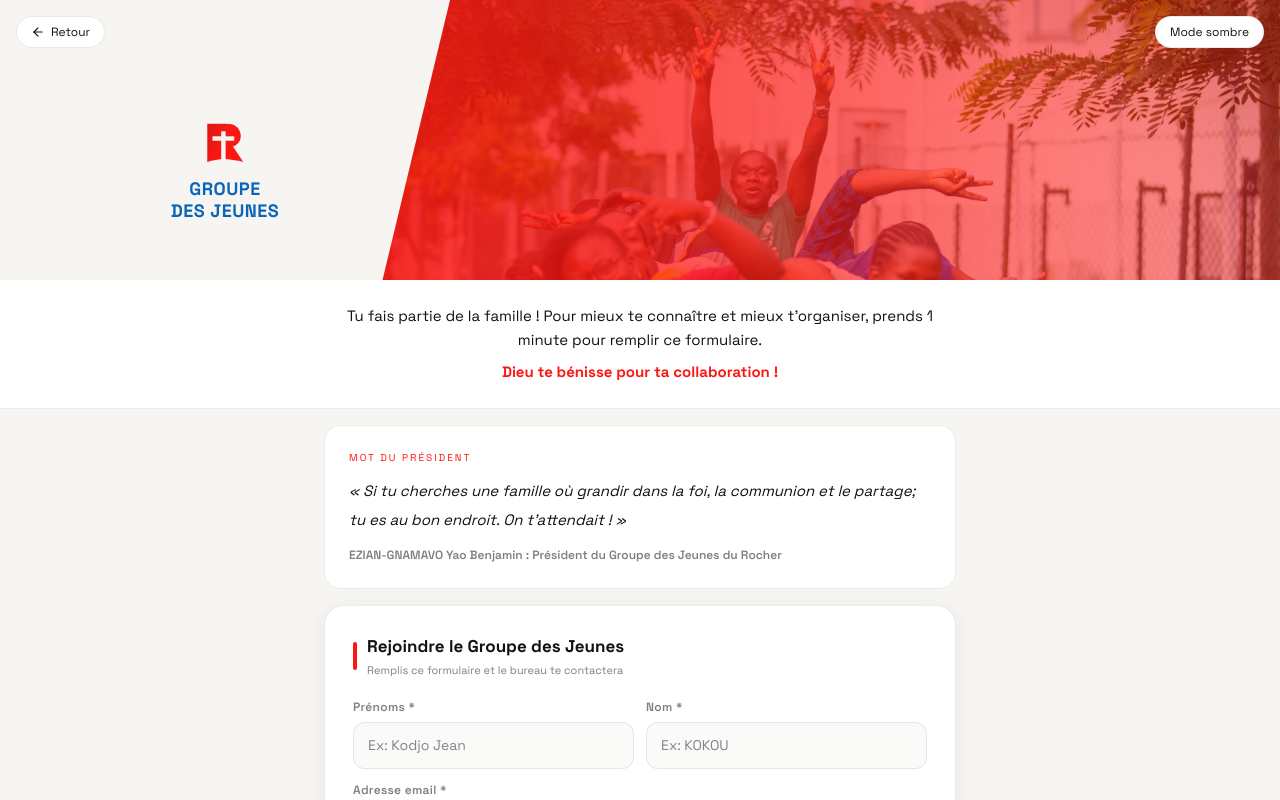
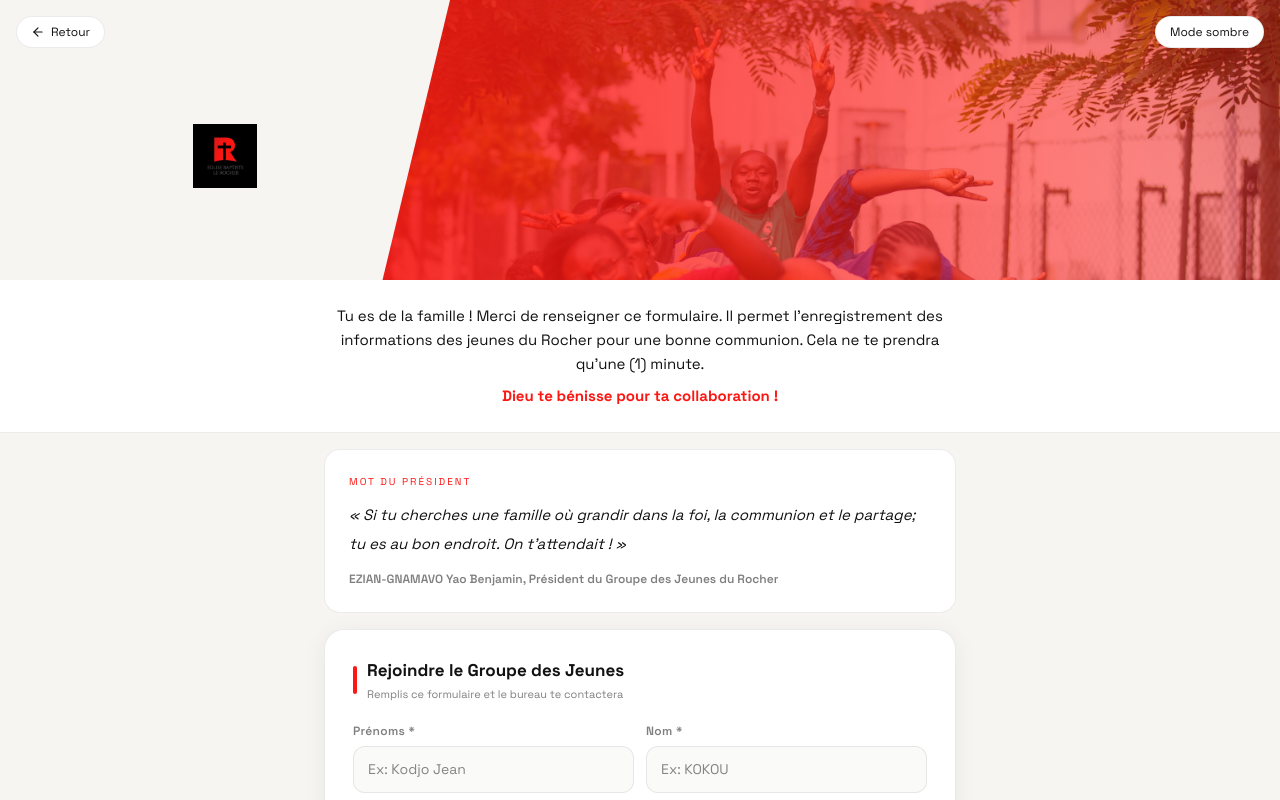
Before and after one commit to Ada-style/JBR_Lome, a React (Vite) app: page /nouveau in a window 1280 px wide. Shown: the top 800 px of the page. Built offline with nearby package versions, Linux system fonts and the light colour scheme; no server answers.

Commit message:
Replace logo and update text in Nouveau component
Updated text content and replaced logo image.

```diff
--- a/src/pages/Nouveau.jsx
+++ b/src/pages/Nouveau.jsx
@@ -259,10 +259,7 @@ export default function Nouveau() {
         `}</style>
         <div className="nouveau-hero-split">
           <div className="nouveau-hero-left">
-            <img src="/logo.png" alt="Logo" loading="lazy" className="nouveau-hero-logo" style={{ width: '64px', height: '64px', objectFit: 'contain', marginBottom: '12px' }} />
-            <div className="nouveau-hero-title" style={{ color: '#0965BA', fontSize: '18px', fontWeight: '800', letterSpacing: '0.5px', textTransform: 'uppercase', textAlign: 'center', lineHeight: '1.2' }}>
-              GROUPE<br />DES JEUNES
-            </div>
+            <img src="/icon-192.png" alt="Logo" loading="lazy" className="nouveau-hero-logo" style={{ width: '64px', height: '64px', objectFit: 'contain', marginBottom: '12px' }} />
           </div>
           <div className="nouveau-hero-right">
             <img src="/detente1.jpg" alt="" loading="lazy" className="nouveau-hero-img" />
@@ -273,7 +270,8 @@ export default function Nouveau() {
 
         <div style={{ maxWidth: '680px', margin: '0 auto', padding: '24px', textAlign: 'center' }}>
           <p style={{ color: theme.text, fontSize: '15px', lineHeight: '1.6', margin: 0, fontFamily: 'Space Grotesk' }}>
-            Tu fais partie de la famille ! Pour mieux te connaître et mieux t'organiser, prends 1 minute pour remplir ce formulaire.
+            Tu es de la famille ! Merci de renseigner ce formulaire. Il permet l'enregistrement des informations des jeunes du Rocher pour une bonne  communion.
+            Cela ne te prendra qu'une (1) minute.
             <span style={{ color: '#FC1713', fontWeight: '700', display: 'block', marginTop: '8px' }}>Dieu te bénisse pour ta collaboration !</span>
           </p>
         </div>
@@ -299,7 +297,7 @@ export default function Nouveau() {
               <p style={{ color: theme.text, fontSize: '15px', lineHeight: '1.9', fontStyle: 'italic', marginBottom: '12px', fontFamily: 'Space Grotesk' }}>
                 « Si tu cherches une famille où grandir dans la foi, la communion et le partage; tu es au bon endroit. On t'attendait ! »
               </p>
-              <div style={{ color: theme.muted, fontSize: '12px', fontWeight: '600' }}>EZIAN-GNAMAVO Yao Benjamin : Président du Groupe des Jeunes du Rocher</div>
+              <div style={{ color: theme.muted, fontSize: '12px', fontWeight: '600' }}>EZIAN-GNAMAVO Yao Benjamin,  Président du Groupe des Jeunes du Rocher</div>
             </div>
 
             <div className="nouveau-form" style={{ background: theme.card, border: `1px solid ${theme.border}`, borderRadius: '20px', padding: '28px', marginBottom: '32px', boxShadow: dark ? 'none' : '0 4px 24px rgba(0,0,0,0.06)' }}>
```
